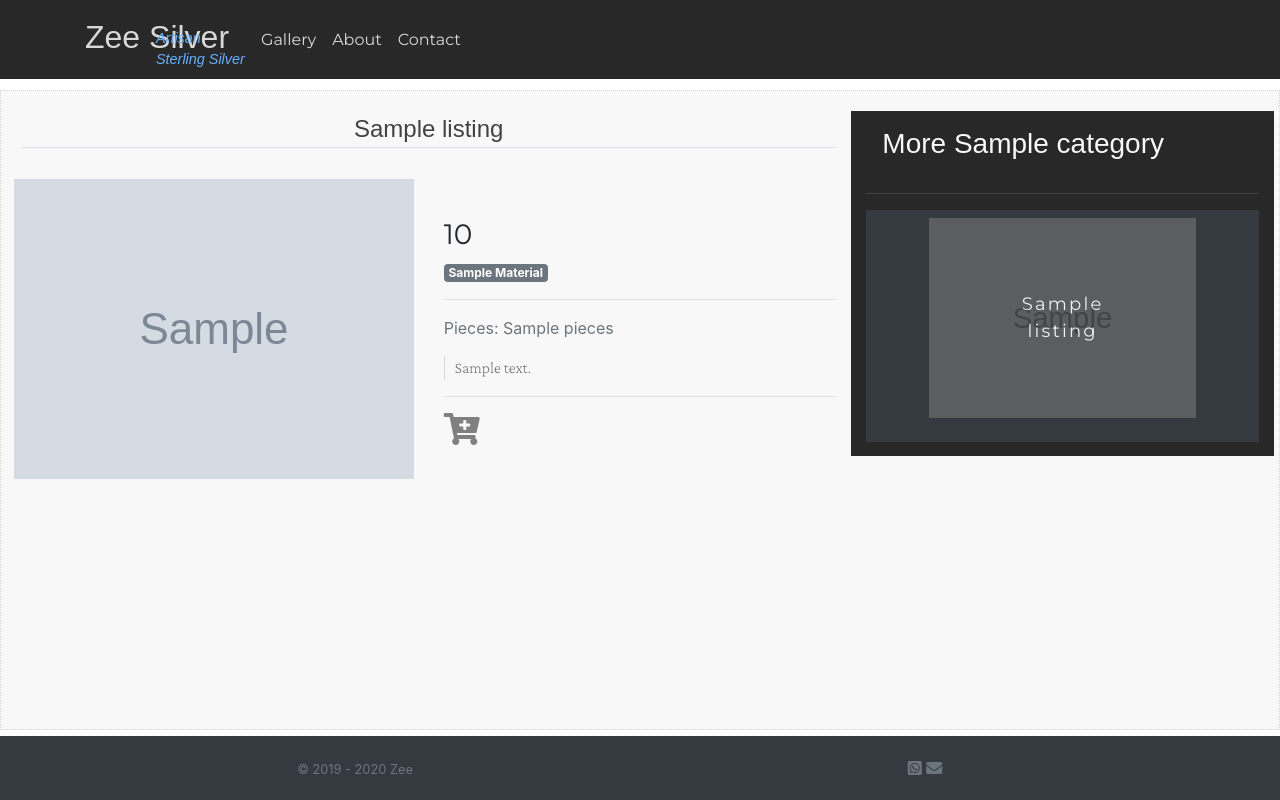
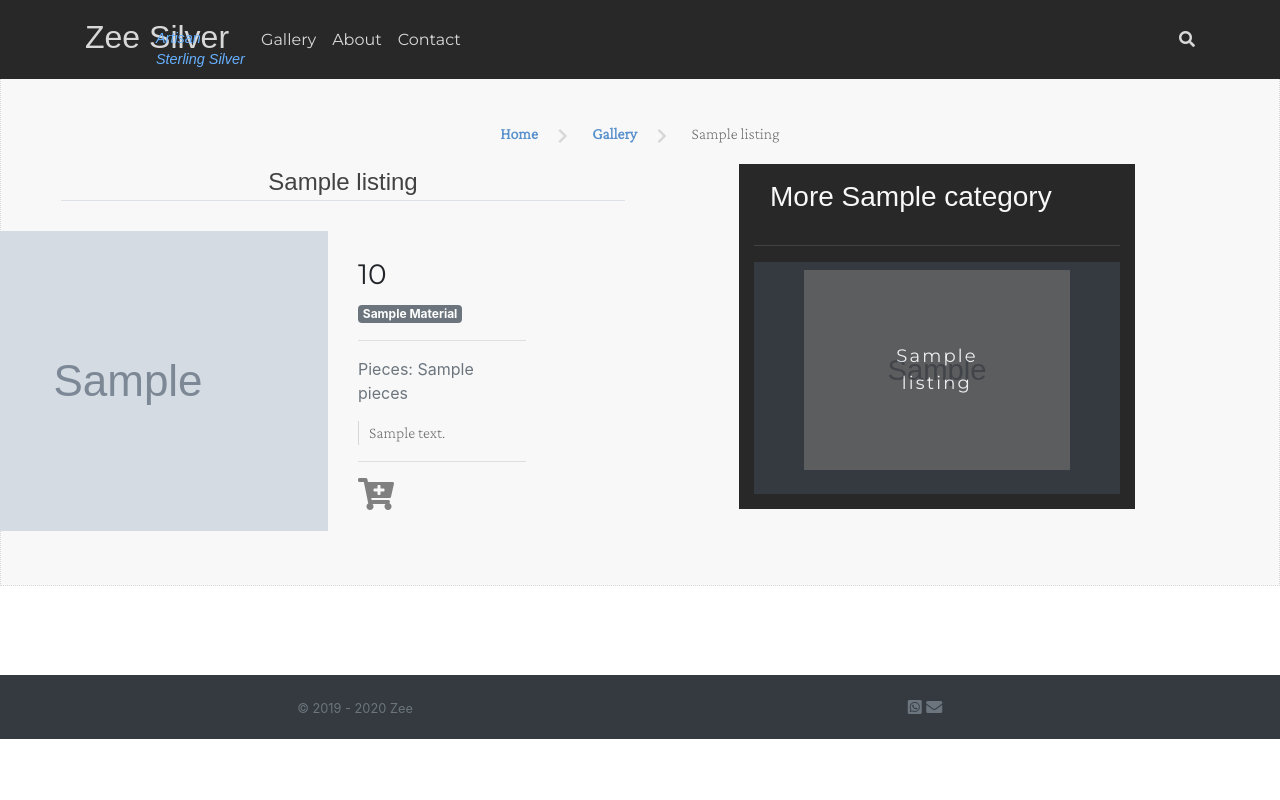
Before and after one commit to ngua/zeesilver, a Django app: template listings/templates/listings/listing_detail.html in a window 1280 px wide. Run offline with Django 3.2, Linux system fonts and the light colour scheme; the template is opened without the code that fills it: most values are stand-ins (such as "Sample title", 1, 10 or a date in 2020); grey boxes marked "Sample" are stand-in pictures; style sheets or scripts are compiled from the project's sources; some libraries are stand-ins or nearby versions; some web fonts are replaced.

```diff
--- a/common/templates/common/base.html
+++ b/common/templates/common/base.html
@@ -11,8 +11,7 @@
     <title> {% block title %} {% endblock %} | Zee Silver </title>
   </head>
   <body>
-    <div>
-      <header class="site-header">
+    <div class="d-flex flex-column body-wrapper">
       <nav class="navbar fixed-top navbar-expand-md" role="navigation">
         <div class="container">
           <div class="nav-wrapper">
@@ -28,14 +27,21 @@
               <a class="nav-item nav-link" href="">About</a>
               <a class="nav-item nav-link" href="">Contact</a>
             </div>
+            <div class="navbar-nav ml-auto">
+              <div class="search-wrappper">
+                <form id="search" class="" action="" method="GET">
+                  <input class="" type="search" name="q" placeholder="Search..." required>
+                  <i id="search-icon" class="fas fa-search"></i>
+                </form>
+              </div>
+            </div>
           </div>
         </div>
       </nav>
-      </header>
       <div class="index-carousel">
         {% block carousel%}{% endblock carousel %}
       </div>
-      <main id="main" class="container col-12 mb-5" role="main">
+      <main id="main" class="container-fluid mb-5 mt-0" role="main">
         <div class="row justify-content-center">
           <div  class="col-10">
             {% if messages %}
@@ -49,12 +55,21 @@
             {% endif %}
           </div>
         </div>
+        <div class="row justify-items-center">
+          <div class="col-lg-6 col-md-10 col-sm-12 text-center mx-auto">
+            <nav>
+              <ul class="crumb">
+                {% block breadcrumb %}{% endblock %}
+              </ul>
+            </nav>
+          </div>
+        </div>
         {% block content %}{% endblock %}
       </main>
       <script type="text/javascript" src="https://cdn.jsdelivr.net/npm/bootstrap.native@2.0.15/dist/bootstrap-native-v4.min.js"></script>
       {% block body_js %}{% endblock body_js %}
       <hr class="mt-4">
-      <footer id="footer" class="footer fixed-bottom text-center bg-dark">
+      <footer id="footer" class="footer text-center bg-dark">
         <div class="container">
           <div class="row">
             <div class="col-sm">
--- a/common/templates/common/tags/add_to_cart.html
+++ b/common/templates/common/tags/add_to_cart.html
@@ -1,4 +1,4 @@
-<form id="form" class="d-inline" class="mx-3" action="" method="post">{% csrf_token %}
+<form id="form" class="d-inline" action="" method="post">{% csrf_token %}
   <button {% if listing.sold %}disabled{% endif %} type="submit" id="cart-button" class="cart-button">
     <span
       class="fa-cart-plus fas fa-2x"
--- a/common/templates/common/tags/legend.html
+++ b/common/templates/common/tags/legend.html
@@ -1 +1 @@
-<legend class="border-bottom {% for selector in selectors %}{{ selector }}{% endfor %}">{{ text }}</legend>
+<legend class="border-bottom {% for class in classes %}{{ class }}{% endfor %}">{{ text }}</legend>
--- a/common/templatetags/zeesilver_extras.py
+++ b/common/templatetags/zeesilver_extras.py
@@ -15,8 +15,30 @@ def add_to_cart(listing):
 
 
 @register.inclusion_tag('common/tags/legend.html')
-def legend(text, *selectors):
+def legend(text, *classes):
     return {
         'text': text,
-        'selectors': selectors
+        'classes': classes
     }
+
+
+@register.inclusion_tag('common/tags/filter_options.html', takes_context=True)
+def filter_options(context, heading, **kwargs):
+    return {
+        'categories': context['categories_in_stock'],
+        'current_category': context['current_category'],
+        'current_price': context['current_price'],
+        'current_order': context['current_order'],
+        'prices': context['prices'],
+        'page_obj': context['page_obj'],
+        'heading': heading,
+        'option': kwargs['option']
+    }
+
+
+@register.simple_tag
+def filter_href(category, price, order, page):
+    return (
+        f"?category={category}&price__lte={price}"
+        f"&order_by={order}&page={page}"
+    )
--- a/listings/templates/listings/base.html
+++ b/listings/templates/listings/base.html
@@ -1,2 +1,5 @@
 {% extends "common/base.html" %}
-{% block title %} | Gallery{% endblock %}
+{% block title %}Gallery{% endblock %}
+{% block breadcrumb %}
+<li><a href="{% url 'index' %}">Home</a></li>
+{% endblock %}
--- a/listings/templates/listings/listing_detail.html
+++ b/listings/templates/listings/listing_detail.html
@@ -1,9 +1,14 @@
 {% extends "listings/base.html" %}
 {% load bleach_tags zeesilver_extras %}
-{% block title %}Categories{{ block.super }}{% endblock %}
+{% block title %}{{ listing.name }} | {{ block.super }}{% endblock %}
+{% block breadcrumb %}
+{{ block.super }}
+<li><a href="{% url 'listing-filter' %}">Gallery</a></li>
+<li class="active">{{ listing.name }}</li>
+{% endblock %}
 {% block content %}
 <div id="pic-modal" class="modal fade row" tabindex="-1">
-  <div class="col-10 col-md-6 col-lg-6 mx-auto">
+  <div class="col-lg-6 col-md-10 col-sm-12 mx-auto">
     <div class="modal-content">
       <div class="modal-header">
         <button type="button" class="close" data-dismiss="modal">
@@ -15,19 +20,19 @@
   </div>
 </div>
 <div class="row pb-3">
-  <div id="details" class="col-8">
+  <div id="details" class="col-lg-6 col-md-12">
     <div class="row justify-content-center">
       <div class="col-12 text-center">
         {% legend listing.name %}
       </div>
     </div>
     <div class="row h-100 justify-content-center align-items-center">
-      <div class="col-md-6">
+      <div class="col-lg-4 col-md-6 col-sm-12">
         <a href="" data-toggle="modal" data-target="#pic-modal">
           <img id="pic" class="float-lg-right float-sm-left" src="{{ listing.picture.url }}">
         </a>
       </div>
-      <div class="col-md-6 mt-2">
+      <div class="col-lg-4 col-md-6 col-sm-12 mt-2">
         <h3>{{ listing.price }}</h3>
         {% materials listing %}
         <hr>
@@ -40,13 +45,13 @@
       </div>
     </div>
   </div>
-  <div id="related" class="col-md-4">
+  <div id="related" class="col-lg-4 col-md-12 mx-auto">
     <div class="row h-100">
       <aside class="col-12">
         <h3 class="p-3">More {{ listing.category }}</h3>
         <hr>
         <nav class="navbar navbar-expand navbar-dark bg-dark flex-md-column align-items-center">
-          <div class="text-center pb-3">
+          <div class="text-center pb-3 mx-auto">
             {% for listing in related %}
             <div class="wrapper">
               <img src="{{ listing.picture.url }}">
--- a/static/src/styles/scss/_listings.scss
+++ b/static/src/styles/scss/_listings.scss
@@ -3,6 +3,12 @@
 aside {
   background-color: $dark-grey;
   padding-bottom: 10px;
+
+  a {
+    &.btn.btn-secondary {
+      padding: 10px;
+    }
+  }
 
   div[data-toggle="collapse"] {
     cursor: pointer;
--- a/static/src/styles/scss/_main.scss
+++ b/static/src/styles/scss/_main.scss
@@ -2,10 +2,12 @@
 
 html {
   height: 100%;
+  scroll-behavior: smooth;
 }
 
-body {
+body, body-wrapper {
   padding-top: 60px;
+  min-height: 100vh;
 }
 
 legend {
@@ -15,7 +17,6 @@ legend {
   .border-bottom {
     color: black;
   }
-
 }
 
 a {
@@ -27,26 +28,41 @@ a {
 
 }
 
+ul.crumb {
+  display: block ruby;
+  padding: 0 0 0 0;
+
+  li {
+    list-style: none;
+    font-family: $crimson;
+    display: inline-block;
+
+    a {
+      color: #5790cc;
+      font-weight: bold;
+    }
+
+    &:after {
+      @include icon("\f054", $light-grey);
+    }
+
+    &.active {
+      color: $medium-grey;
+
+      &:after {
+        content: "";
+        padding: 0 0 0 0;
+      }
+    }
+  }
+}
+
 #main {
-  min-height: 80vh;
+  flex: 1 1 auto;
   background: $snow;
   margin-top: 30px;
   border: .05rem dotted $light-grey;
-  padding: 20px;
-}
-
-.navbar {
-  background-color: $dark-grey;
-
-  .nav-item {
-    font-family: $monserrat;
-    color: $light-grey;
-
-    &:hover {
-      text-decoration: underline;
-      color: $light-yellow;
-    }
-  }
+  padding: 60px;
 }
 
 #carousel {
@@ -93,6 +109,55 @@ a {
   padding: 20px 0 20px 0;
 }
 
+#search {
+  input {
+    font-family: $monserrat;
+    color: $medium-grey;
+    background: none;
+    border: none;
+    outline: none;
+    visibility: hidden;
+    box-shadow: none;
+    width: 0px;
+    opacity: 0;
+    transition: visibility 0s, opacity 1.5s, width .5s ease-in-out;
+  }
+
+  .fa-search {
+    display: inline-block;
+    cursor: pointer;
+    transition: all .2s ease-in-out;
+    color: $light-grey;
+  }
+
+  &:hover, &:active, &:focus {
+    input {
+      visibility: visible;
+      opacity: 1;
+      width: 200px;
+      border-bottom: 1px solid gray;
+    }
+
+    .fa-search {
+      transform: translateX(35%);
+    }
+  }
+}
+
+.navbar {
+  background-color: $dark-grey;
+
+  .nav-item {
+    font-family: $monserrat;
+    color: $light-grey;
+
+    &:hover {
+      text-decoration: underline;
+      color: $light-yellow;
+    }
+  }
+}
+
 .nav-wrapper {
   position: relative;
 
@@ -127,26 +192,25 @@ a {
   margin: 10px 0 10px 0;
 
   div.block {
+    background: url("/static/img/boards.jpg");
+    background-size: cover;
+    background-repeat: no-repeat;
+    height: 100px;
+    padding: 25px;
+    width: auto;
+
     a {
       h3, small {
         font-family: $monserrat;
         font-weight: bold;
-        color: black;
+        color: $dark-grey;
       }
     }
-
-    background: url("/static/img/boards.jpg");
-    background-size: cover;
-    background-repeat: no-repeat;
-    height: 100px;
-    width: auto;
-    display: block;
-    opacity: .8
   }
 }
 
 .card {
-  max-width: 28vh;
+  max-width: 300px;
   overflow: hidden;
 
   p {
--- a/static/src/styles/scss/_vars.scss
+++ b/static/src/styles/scss/_vars.scss
@@ -23,3 +23,13 @@ $crimson: 'Crimson Pro', serif;
     @content;
   }
 }
+
+@mixin icon($content, $color: $light-grey) {
+  font-family: "Font Awesome 5 Free";
+  content: $content;
+  display: inline-block;
+  padding: 0 20px 0 20px;
+  vertical-align: middle;
+  font-weight: 900;
+  color: $color;
+}
```
Also changed, not shown: other parts of static/src/styles/scss/_listings.scss (+47 -0 lines), common/templates/common/index.html (+11 -9 lines), common/templates/common/tags/filter_options.html (added, +37 -0 lines), listings/filters.py (+5 -17 lines), listings/templates/listings/listing_filter.html (+82 -59 lines), listings/views.py (+10 -5 lines), static/img/boards.jpg. Lines whose indentation alone changed are shown as unchanged.
